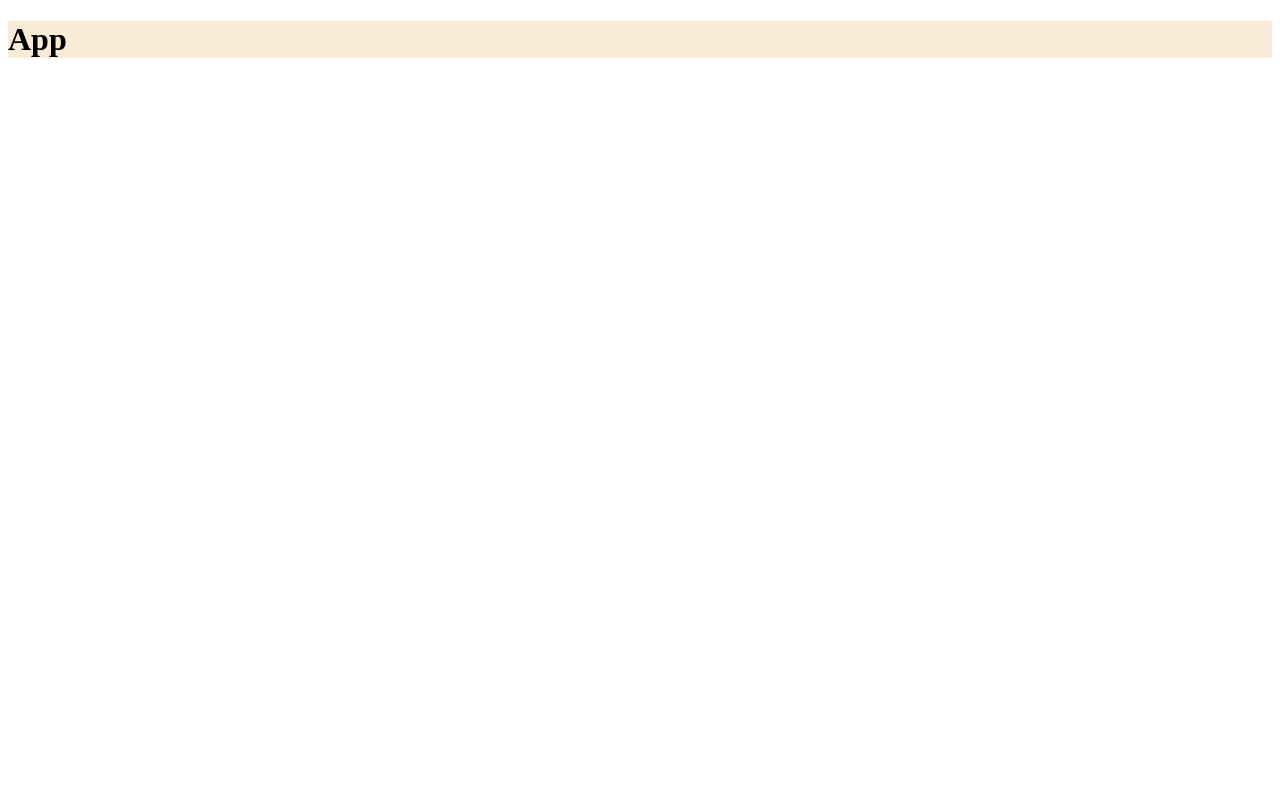
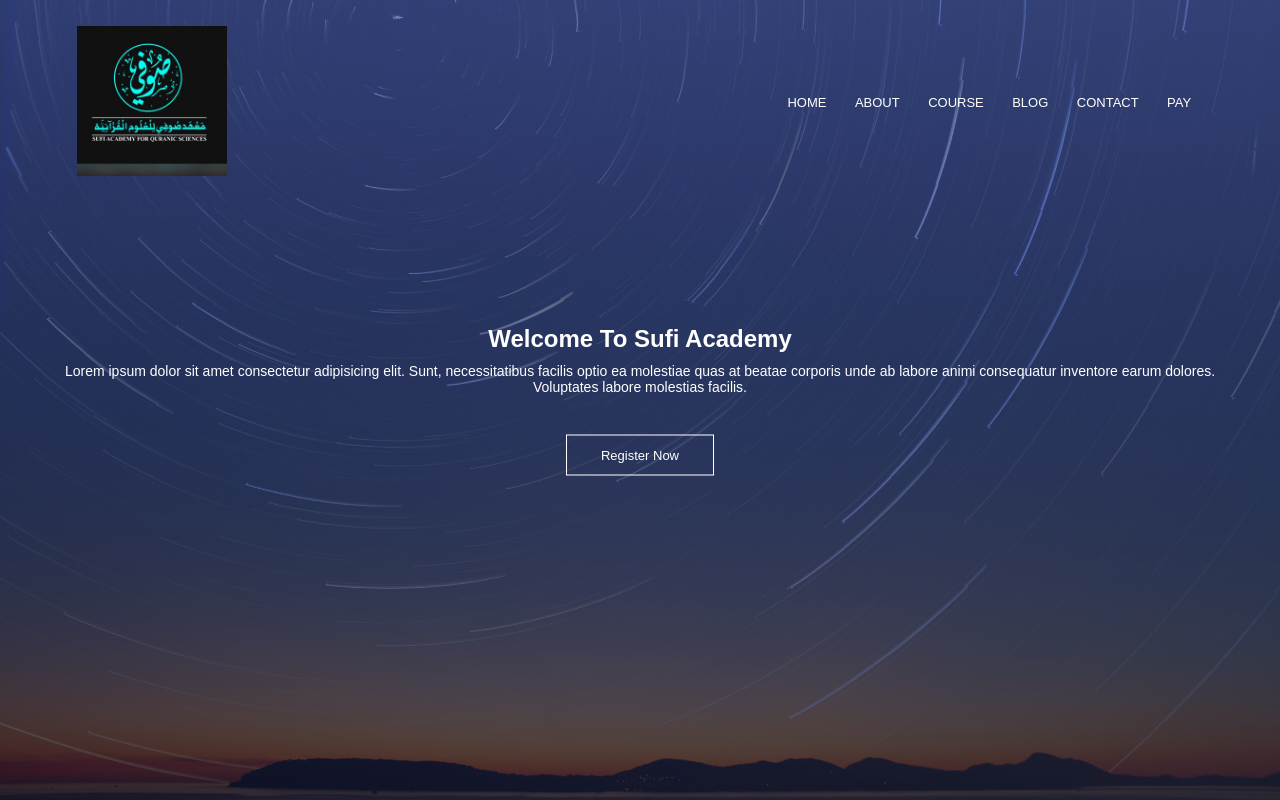
Before and after one commit to SheikhAbdulhakim/sufi, a plain HTML site: page index.html in a window 1280 px wide. Drawn offline with Linux system fonts and the light colour scheme.

Commit message:
homepage

```diff
--- a/index.html
+++ b/index.html
@@ -4,11 +4,40 @@
     <meta charset="UTF-8">
     <meta http-equiv="X-UA-Compatible" content="IE=edge">
     <meta name="viewport" content="width=device-width, initial-scale=1.0">
-    <title>Document</title>
+    <title>Sufi Academy</title>
     <link rel="stylesheet" href="style.css">
+    <link>
+    <link rel="preconnect" href="https://fonts.googleapis.com">
+    <link rel="preconnect" href="https://fonts.gstatic.com" crossorigin>
+    <link rel="stylesheet" href="https//stackpath.bootstrapcdn.com/font-awesome/4.7.0/css/font-awesome.min.css">
+    <link rel="stylesheet" href="https://use.fontawesome.com/releases/v5.15.4/css/all.css"
+        integrity="sha384-DyZ88mC6Up2uqS4h/KRgHuoeGwBcD4Ng9SiP4dIRy0EXTlnuz47vAwmeGwVChigm" crossorigin="anonymous">
 
 </head>
 <body>
-    <h1>App</h1>
+    <section class="header">
+        <nav>
+            <a href="index.html"><img src="images/logo.JPG"></a>
+            <div class="nav-links">
+                <i class="fa fa-times" onclick="hidenMenu"></i>
+                <ul>
+                    <li><a href="">HOME</a></li>
+                    <li><a href="">ABOUT</a></li>
+                    <li><a href="">COURSE</a></li>
+                    <li><a href="">BLOG</a></li>
+                    <li><a href="">CONTACT</a></li>
+                    <li><a href="">PAY</a></li>
+                </ul>
+
+            </div>
+            <i class="fa fa-bars" onclick="showMenu"></i>
+        </nav>
+        <div class="text-box">
+            <h1>Welcome To Sufi Academy</h1>
+            <p>Lorem ipsum dolor sit amet consectetur adipisicing elit. Sunt, necessitatibus facilis optio ea molestiae quas at beatae corporis unde ab labore animi consequatur inventore earum dolores. Voluptates labore molestias facilis.</p>
+            <a href="" class="hero-btn">Register Now</a>
+        </div>
+
+    </section>
 </body>
 </html>
--- a/style.css
+++ b/style.css
@@ -1,3 +1,103 @@
-h1 {
-    background-color: antiquewhite;
+* {
+    margin: 0;
+    padding: 0;
+    font-family: "poppins", sans-serif;
 }
+.header {
+    min-height: 100vh;
+    width: 100%;
+    background-image: linear-gradient(rgba(61, 79, 151, 0.7), rgba(4, 9, 30, 0.7)), url(images/bg.jpeg);
+    background-position: center;
+    background-size: cover;
+    position: relative;
+}
+nav {
+    display: flex;
+    padding: 2% 6%;
+    justify-content: space-between;
+    align-items: center;
+}
+nav img {
+    width: 150px;
+}
+.nav-links {
+    flex: 1;
+    text-align: right;
+}
+.nav-links ul li {
+    list-style: none;
+    display: inline-block;
+    padding: 8px 12px;
+    position: relative;
+}
+.nav-links ul li a {
+    color: #fff;
+    text-decoration: none;
+    font-size: 13px;
+}
+.nav-links ul li::after {
+    content: "";
+    width: 0%;
+    height: 2px;
+    background: #f44336;
+    display: block;
+    margin: auto;
+    transition: 0.5s;
+}
+.nav-links ul li:hover::after {
+    width: 100%;
+}
+.text-box {
+    width: 90%;
+    color: #fff;
+    position: absolute;
+    top: 50%;
+    left: 50%;
+    transform: translate(-50%, -50%);
+    text-align: center;
+}
+text-box h1 {
+    font-size: 62px;
+}
+.text-box p {
+    margin: 10px 0 40px;
+    font-size: 14px;
+    color: #fff;
+}
+.hero-btn {
+    display: inline-block;
+    text-decoration: none;
+    color: #fff;
+    border: 1px solid #fff;
+    padding: 12px 34px;
+    font-size: 13px;
+    background: transparent;
+    position: relative;
+    cursor: pointer;
+}
+.hero-btn:hover {
+    border: 1px solid #f44336;
+    background: #f44336;
+    transition: 1s;
+}
+nav .fa {
+    display: none;
+}
+@media (max-width: 700px) {
+    .text-box h1 {
+        font-size: 20px;
+    }
+    .nav-links ul li {
+        display: block;
+    }
+    .nav-links {
+        position: absolute;
+        background: #f44336;
+        height: 100vh;
+        width: 200px;
+        top: 0;
+        right: 0;
+        text-align: left;
+        z-index: 2;
+    }
+}
```
Also changed, not shown: images/bg.jpeg (added), images/logo.JPG (added), images/logo.jpeg (added), index.js (added), 2 other files.
